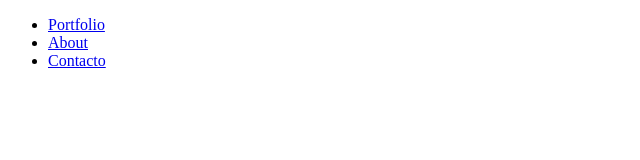
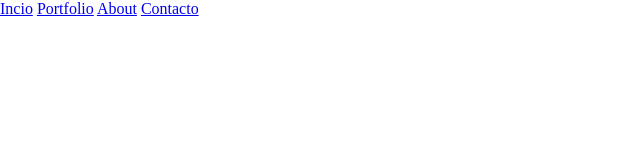
Before and after one commit to leasere/cac-python, a plain HTML site: page index.html in a window 1280 px wide. Shown: the whole page, without its empty margins (0-640 px from the left). Drawn offline with Linux system fonts and the light colour scheme.

Commit message:
Se agrega navbar al index, se agrega estilo al index

```diff
--- a/index.html
+++ b/index.html
@@ -5,34 +5,22 @@
   <meta charset="UTF-8">
   <meta name="viewport" content="width=device-width, initial-scale=1.0">
   <title>Lea Serebrinsky</title>
+  <link rel="stylesheet" href="style.css">
 </head>
 
 <body>
   <!-- encabezado -->
   <header>
-    <nav>
-      <!-- links del menu -->
-      <ul>
-        <li><a href="/index.html">Portfolio</a></li>
-        <li><a href="/about.html">About</a></li>
-        <li><a href="#">Contacto</a></li>
-      </ul>
-    </nav>
+    <!-- navbar -->
+    <div class="navbar">
+      <a href="#">Incio</a>
+      <a href="#">Portfolio</a>
+      <a href="#">About</a>
+      <a href="#">Contacto</a>
+    </div>
   </header>
   <main>
     <!-- Banner -->
-
-    <!-- Galeria de imagenes -->
-  <div id="galeria-imagenes">
-    <section class="imagen-porfolio"></section>
-    <section class="imagen-porfolio"></section>
-    <section class="imagen-porfolio"></section>
-    <section class="imagen-porfolio"></section>
-    <section class="imagen-porfolio"></section>
-  </div>
-
-
-
   </main>
 </body>
 <footer id="footer"></footer>
--- a/style.css
+++ b/style.css
@@ -1,4 +1,6 @@
-*{
+@import url("menu.css");
+
+* {
 	margin: 0;
 	padding: 0;
 	box-sizing: border-box;
@@ -6,7 +8,7 @@
 }
 
 /*Banner*/
-.banner{
+.banner {
 	width: 100%;
 	height: 60rem;
 	animation: banner 10s infinite linear alternate;
@@ -16,6 +18,7 @@
 	justify-content: center;
 	align-items: center;
 }
+
 @keyframes banner{
 	0%, 20%{
 		background-image: url("./img/img-banner1.webp");
```
